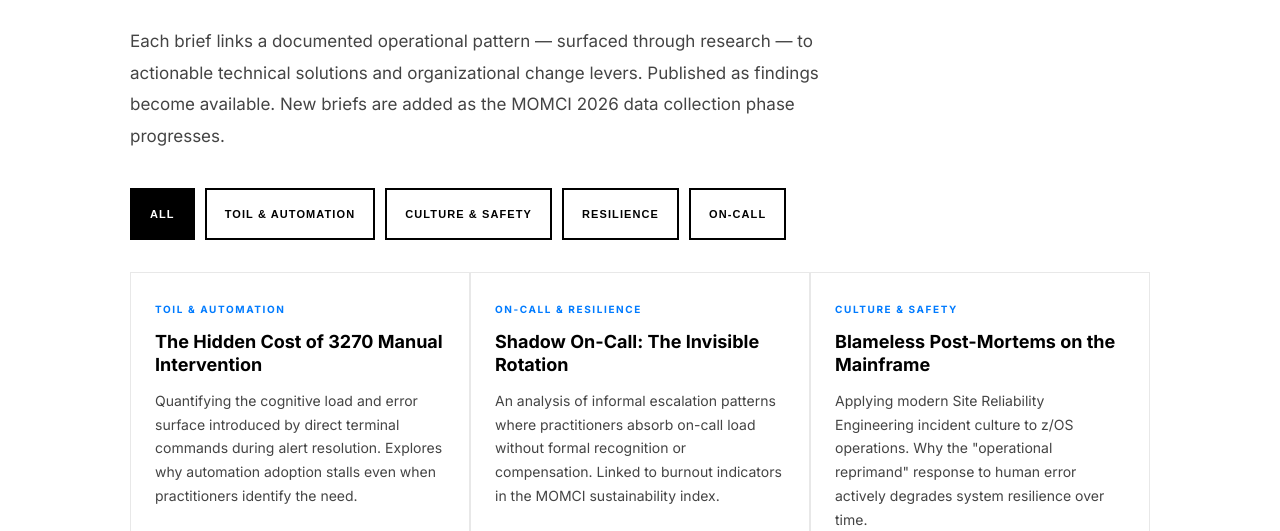
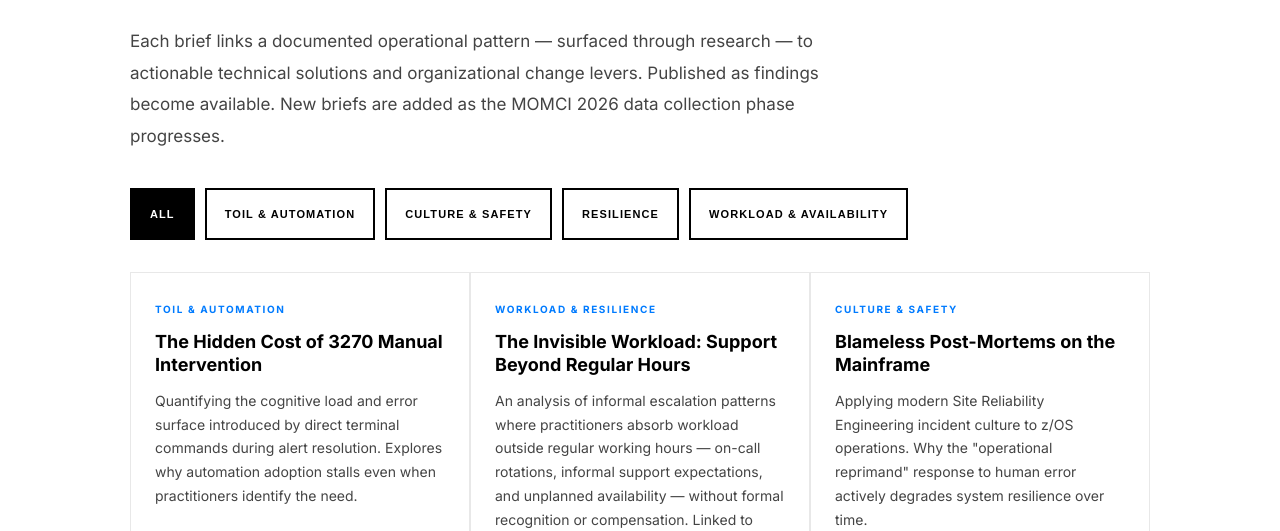
Before and after one commit to mainframeresearch/mainframeresearch, a website: page public/library.html in a window 1280 px wide. Shown: the part 269-800 px from the top of the page. Drawn offline with Linux system fonts and the light colour scheme.

Commit message:
Broaden on-call language to cover full spectrum of after-hours workload
Uses varied inclusive terms: workload outside regular hours, on-call rotations,
informal support expectations, unplanned availability — not all shops have
formal on-call structures so language now reflects the full range

```diff
--- a/public/library.html
+++ b/public/library.html
@@ -54,7 +54,7 @@
       <button class="btn btn-ghost filter-btn" data-filter="toil" style="padding:8px 18px;font-size:11px;">Toil &amp; Automation</button>
       <button class="btn btn-ghost filter-btn" data-filter="culture" style="padding:8px 18px;font-size:11px;">Culture &amp; Safety</button>
       <button class="btn btn-ghost filter-btn" data-filter="resilience" style="padding:8px 18px;font-size:11px;">Resilience</button>
-      <button class="btn btn-ghost filter-btn" data-filter="oncall" style="padding:8px 18px;font-size:11px;">On-Call</button>
+      <button class="btn btn-ghost filter-btn" data-filter="oncall" style="padding:8px 18px;font-size:11px;">Workload &amp; Availability</button>
     </div>
 
     <!-- Card grid -->
@@ -72,12 +72,13 @@
       </div>
 
       <div class="library-card" data-tags="oncall resilience">
-        <span class="card-tag">On-Call &amp; Resilience</span>
-        <h3>Shadow On-Call: The Invisible Rotation</h3>
+        <span class="card-tag">Workload &amp; Resilience</span>
+        <h3>The Invisible Workload: Support Beyond Regular Hours</h3>
         <p>
-          An analysis of informal escalation patterns where practitioners absorb on-call
-          load without formal recognition or compensation. Linked to burnout indicators
-          in the MOMCI sustainability index.
+          An analysis of informal escalation patterns where practitioners absorb workload
+          outside regular working hours — on-call rotations, informal support expectations,
+          and unplanned availability — without formal recognition or compensation. Linked
+          to burnout indicators in the MOMCI sustainability index.
         </p>
         <span class="card-link">Coming — Q3 2026</span>
       </div>
@@ -105,7 +106,7 @@
       </div>
 
       <div class="library-card" data-tags="culture oncall">
-        <span class="card-tag">Culture &amp; On-Call</span>
+        <span class="card-tag">Culture &amp; Workload</span>
         <h3>Sustainability as a Technical Metric</h3>
         <p>
           Reframing practitioner sustainability not as an HR concern but as a leading
```
Also changed, not shown: public/momci.html (+1 -1 lines).
